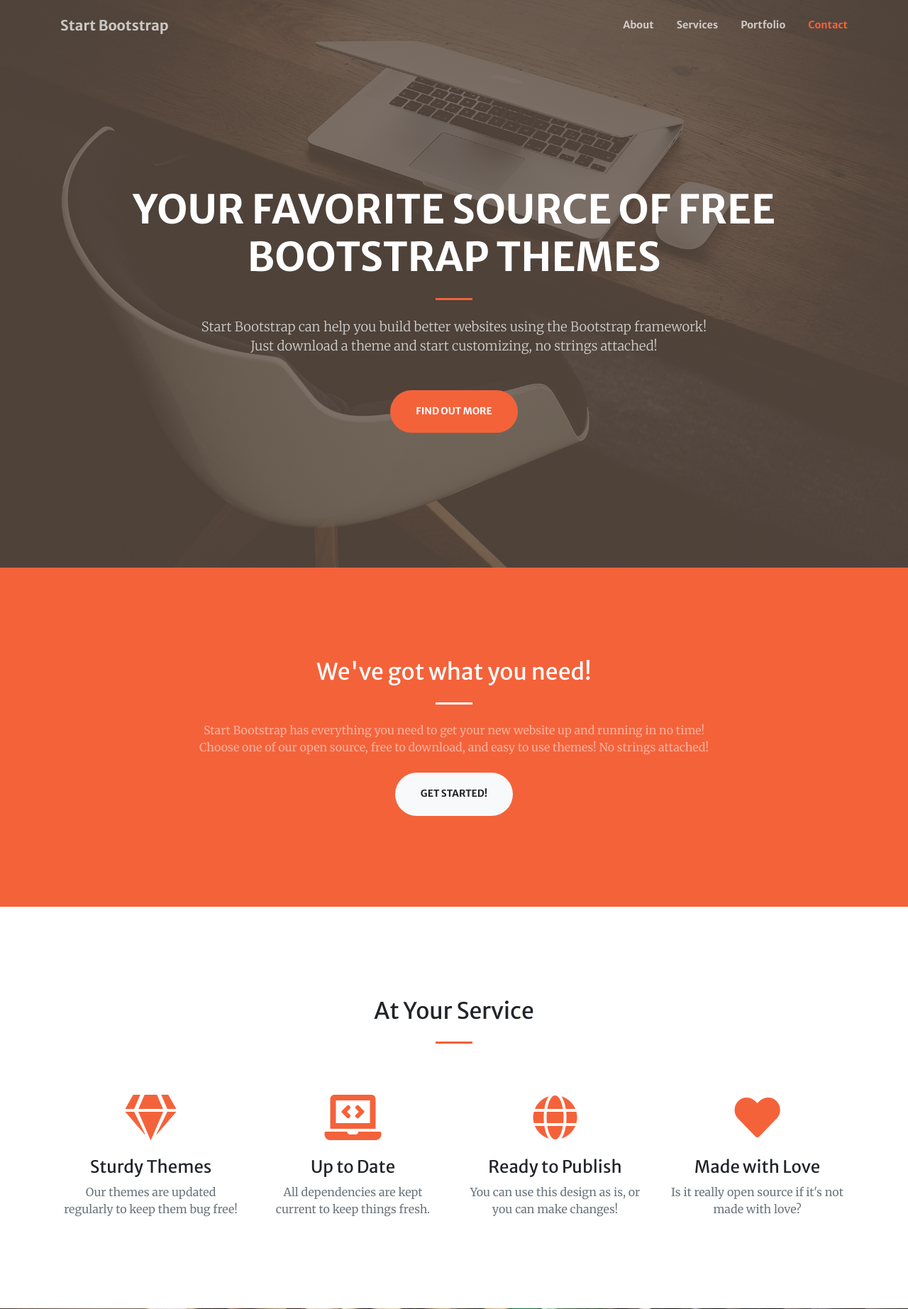
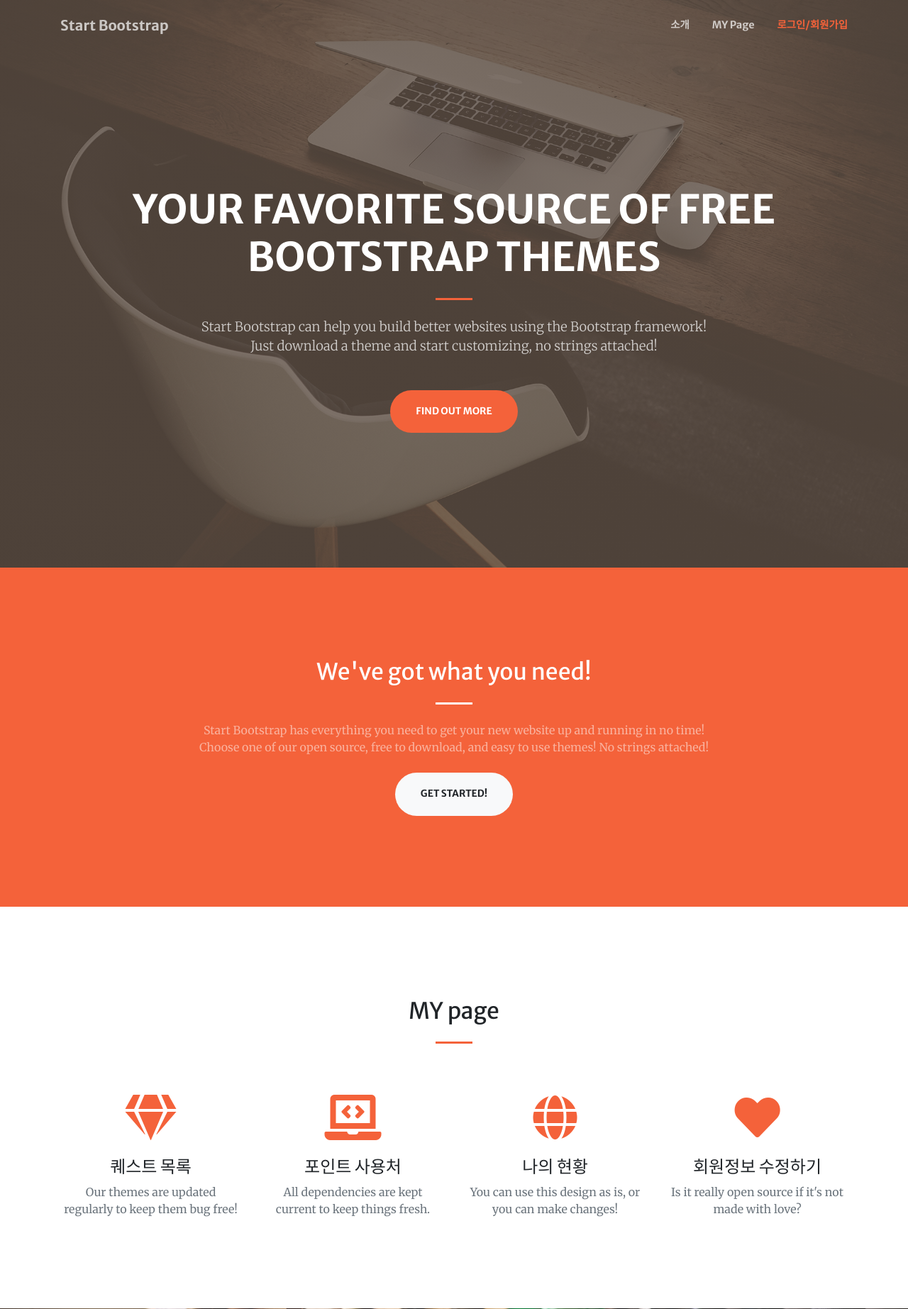
Before and after one commit to SinJeongEun/shevong, a Django app: page /introduce in a window 1280 px wide. Shown: the top 1845 px of the page at 71% size. Run offline with Django 3.2, Linux system fonts and the light colour scheme; some libraries are stand-ins or nearby versions.

Commit message:
7/19 마이페이지만 변경

```diff
--- a/easyvolunteer/templates/layout.html
+++ b/easyvolunteer/templates/layout.html
@@ -39,17 +39,15 @@
       <div class="collapse navbar-collapse" id="navbarResponsive">
         <ul class="navbar-nav ml-auto my-2 my-lg-0">
           <li class="nav-item">
-            <a class="nav-link js-scroll-trigger" href="#about">About</a>
+            <a class="nav-link js-scroll-trigger" href="#about">소개</a>
           </li>
           <li class="nav-item">
-            <a class="nav-link js-scroll-trigger" href="#services">Services</a>
+            <a class="nav-link js-scroll-trigger" href="#services">MY Page</a>
           </li>
           <li class="nav-item">
-            <a class="nav-link js-scroll-trigger" href="#portfolio">Portfolio</a>
+            <a class="nav-link js-scroll-trigger" href="#portfolio">로그인/회원가입</a>
           </li>
-          <li class="nav-item">
-            <a class="nav-link js-scroll-trigger" href="#contact">Contact</a>
-          </li>
+
         </ul>
       </div>
     </div>
@@ -88,34 +86,34 @@
   <!-- Services Section -->
   <section class="page-section" id="services">
     <div class="container">
-      <h2 class="text-center mt-0">At Your Service</h2>
+      <h2 class="text-center mt-0">MY page</h2>
       <hr class="divider my-4">
       <div class="row">
         <div class="col-lg-3 col-md-6 text-center">
           <div class="mt-5">
             <i class="fas fa-4x fa-gem text-primary mb-4"></i>
-            <h3 class="h4 mb-2">Sturdy Themes</h3>
+            <h3 class="h4 mb-2">퀘스트 목록</h3>
             <p class="text-muted mb-0">Our themes are updated regularly to keep them bug free!</p>
           </div>
         </div>
         <div class="col-lg-3 col-md-6 text-center">
           <div class="mt-5">
             <i class="fas fa-4x fa-laptop-code text-primary mb-4"></i>
-            <h3 class="h4 mb-2">Up to Date</h3>
+            <h3 class="h4 mb-2">포인트 사용처</h3>
             <p class="text-muted mb-0">All dependencies are kept current to keep things fresh.</p>
           </div>
         </div>
         <div class="col-lg-3 col-md-6 text-center">
           <div class="mt-5">
             <i class="fas fa-4x fa-globe text-primary mb-4"></i>
-            <h3 class="h4 mb-2">Ready to Publish</h3>
+            <h3 class="h4 mb-2">나의 현황</h3>
             <p class="text-muted mb-0">You can use this design as is, or you can make changes!</p>
           </div>
         </div>
         <div class="col-lg-3 col-md-6 text-center">
           <div class="mt-5">
             <i class="fas fa-4x fa-heart text-primary mb-4"></i>
-            <h3 class="h4 mb-2">Made with Love</h3>
+            <h3 class="h4 mb-2">회원정보 수정하기</h3>
             <p class="text-muted mb-0">Is it really open source if it's not made with love?</p>
           </div>
         </div>
```
